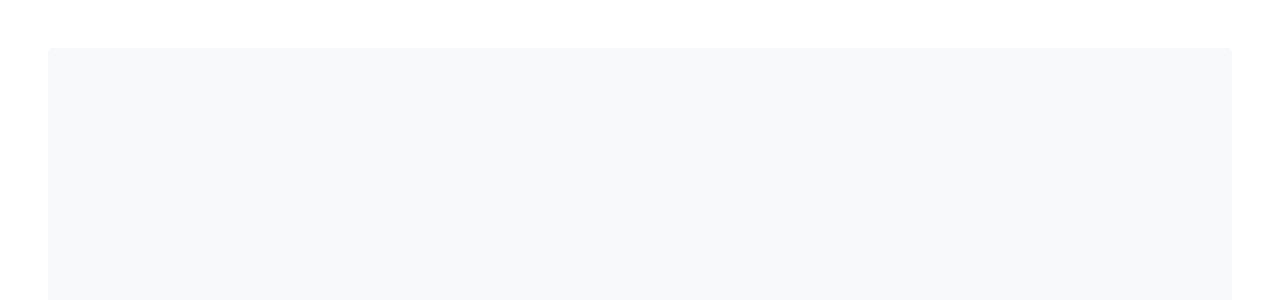
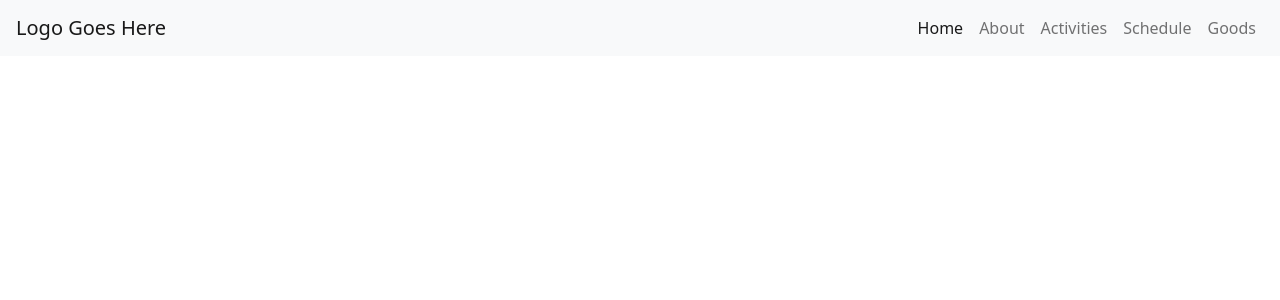
Before and after one commit to Kayn-Pleiades/cute-website, a React (Create React App) app: page /home in a window 1280 px wide. Shown: the top 300 px of the page. Built offline with nearby package versions, Linux system fonts and the light colour scheme.

Commit message:
navbar created

```diff
--- a/src/App.js
+++ b/src/App.js
@@ -7,8 +7,8 @@ function App() {
   return (
     <Router>
       <div>
-        <Route exact path="/" component={Cover} />
-        <Route exact path="/home" component={Home} />
+          <Route exact path="/" component={Cover} />
+          <Route exact path="/home" component={Home} />
       </div>
     </Router>
   )
--- /dev/null
+++ b/src/components/navbar/index.js
@@ -0,0 +1,64 @@
+import './style.css';
+import React from "react";
+import { Link } from "react-router-dom";
+
+function Navbar() {
+    return (
+        <nav className="navbar navbar-expand-lg navbar-light bg-light px-3">
+            <Link className="navbar-brand" to="/home">
+                Logo Goes Here
+            </Link>
+            <button className="navbar-toggler" type="button" data-toggle="collapse" data-target="#navbarSupportedContent" aria-controls="navbarSupportedContent" aria-expanded="false" aria-label="Toggle navigation">
+                <span className="navbar-toggler-icon"></span>
+            </button>
+            <div className="collapse navbar-collapse" id="navbarSupportedContent">
+                <ul className="navbar-nav justify-content-end" style={{ width: "100%" }}>
+                    <li className="nav-item">
+                        <Link
+                            to="/home"
+                            className={
+                                window.location.pathname === "/home" ? "nav-link active" : "nav-link"}
+                        >
+                            Home
+                        </Link>
+                    </li>
+                    <li className="nav-item">
+                        <Link
+                            to="/about"
+                            className={
+                                window.location.pathname === "/about" ? "nav-link active" : "nav-link"}
+                        >
+                            About
+                        </Link>
+                    </li>
+                    <li className="nav-item">
+                        <Link
+                            to="/activities"
+                            className={window.location.pathname === "/activities" ? "nav-link active" : "nav-link"}
+                        >
+                            Activities
+                        </Link>
+                    </li>
+                    <li className="nav-item">
+                        <Link
+                            to="/schedule"
+                            className={window.location.pathname === "/schedule" ? "nav-link active" : "nav-link"}
+                        >
+                            Schedule
+                        </Link>
+                    </li>
+                    <li className="nav-item">
+                        <Link
+                            to="/goods"
+                            className={window.location.pathname === "/goods" ? "nav-link active" : "nav-link"}
+                        >
+                            Goods
+                        </Link>
+                    </li>
+                </ul>
+            </div>
+        </nav>
+    );
+}
+
+export default Navbar;
--- /dev/null
+++ b/src/components/navbar/style.css
@@ -0,0 +1,3 @@
+nav.navbar.navbar-default {
+    margin-bottom: 0;
+}
--- a/src/pages/home.js
+++ b/src/pages/home.js
@@ -1,9 +1,11 @@
 import React from "react";
+import Navbar from "../components/navbar/index";
 
 function Home() {
     return (
-        <div className="container-fluid min-vh-100 p-5 d-flex flex-column">
-            <div className="bg-light flex-grow-1 rounded"></div>
+        <div>
+            <Navbar />
+            <div className="container-fluid"></div>
         </div>
     );
 }
```
Also changed, not shown: src/assets/img/plealogo.png (added).
